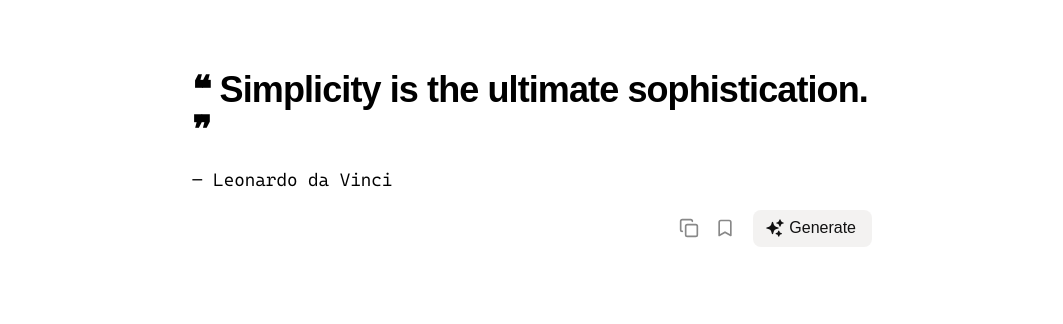
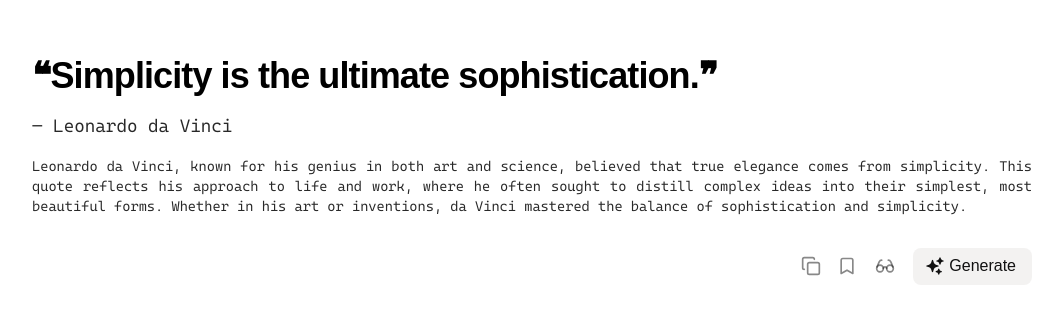
Before and after one commit to kevindermot99/Mate, a React (Vite) app: page / in a window 1280 px wide. Shown: the part 242-566 px from the top of the page, without its empty margins (108-1171 px from the left). Built offline with nearby package versions, Linux system fonts and the light colour scheme; a web font is replaced by a local one.

Commit message:
Update Home.jsx

```diff
--- a/src/components/Home.jsx
+++ b/src/components/Home.jsx
@@ -1,82 +1,101 @@
-import React, { useEffect, useState } from 'react'
-import axios from 'axios'
-import { json, useLocation } from 'react-router-dom'
-import { LuBookmark, LuCopy, LuLanguages, LuVolume2 } from 'react-icons/lu'
+import React, { useEffect, useState } from "react";
+import axios from "axios";
+import { json, useLocation } from "react-router-dom";
+import {
+  LuBookmark,
+  LuCopy,
+  LuGlasses,
+  LuLanguages,
+  LuVolume2,
+} from "react-icons/lu";
 import { HiSparkles } from "react-icons/hi2";
 
 function Home() {
-    const [result, setResult] = useState("")
+  const [result, setResult] = useState("");
   const welcomeResult = {
     content: "Simplicity is the ultimate sophistication.",
     originator: {
+      description:
+        "Leonardo da Vinci, known for his genius in both art and science, believed that true elegance comes from simplicity. This quote reflects his approach to life and work, where he often sought to distill complex ideas into their simplest, most beautiful forms. Whether in his art or inventions, da Vinci mastered the balance of sophistication and simplicity.",
       name: "Leonardo da Vinci",
     },
   };
 
-
-    const location = useLocation()
+  const location = useLocation();
 
   const handleNewQuote = () => {
-
     const options = {
-            method: 'GET',
-            url: 'https://quotes15.p.rapidapi.com/quotes/random/',
+      method: "GET",
+      url: "https://quotes15.p.rapidapi.com/quotes/random/",
       params: {
-                language_code: 'en'
+        language_code: "en",
       },
       headers: {
-                'x-rapidapi-key': '60f4cd0945msh79435640a97e714p13ec56jsnf80bbe924f6c',
-                'x-rapidapi-host': 'quotes15.p.rapidapi.com'
-            }
+        "x-rapidapi-key": "60f4cd0945msh79435640a97e714p13ec56jsnf80bbe924f6c",
+        "x-rapidapi-host": "quotes15.p.rapidapi.com",
+      },
     };
 
     const getQuote = async () => {
       try {
         const response = await axios.request(options);
         // console.log(response.data);
-                setResult(response.data)
-                localStorage.setItem('quoteCache', JSON.stringify(response.data))
+        setResult(response.data);
+        localStorage.setItem("quoteCache", JSON.stringify(response.data));
       } catch (error) {
         // console.error(error);
       }
-        }
+    };
 
-        getQuote()
-    }
+    getQuote();
+  };
 
   useEffect(() => {
-        const cache = localStorage.getItem('quoteCache') || []
+    const cache = localStorage.getItem("quoteCache") || [];
     if (cache.length > 0) {
-            setResult(JSON.parse(cache))
+      setResult(JSON.parse(cache));
     } else {
-            setResult(welcomeResult)
+      setResult(welcomeResult);
     }
-    }, [])
+  }, []);
 
   return (
-        <div className='w-full min-h-svh flex flex-col items-center justify-center text-lg'>
-            <div className='w-full max-w-[680px]'>
-                <h1 className='font-bold text-4xl tracking-tight'>
-                    {result !== "" && "❝ " + result.content + " ❞"}
+    <div className="w-full min-h-svh flex flex-col items-center justify-center text-lg">
+      <div className="w-full max-w-[1080px] pt-10 px-10 relative">
+        <h1 className="font-bold text-4xl tracking-tight">
+          {result !== "" && "❝" + result.content + "❞"}
         </h1>
-                <p className='pt-4 Cascadia'>
+        <p className="pt-4 Cascadia text-dark-color/90">
           {result !== "" && "— " + result.originator.name}
         </p>
-                <div className='flex items-center justify-end gap-4 pt-4'>
-                    <button className='text-dark-color/50 hover:text-dark-color text-xl'>
+        <p className="pt-4 Cascadia text-sm text-justify text-dark-color/90">
+          {result !== "" && result.originator.description !== ""
+            ? result.originator.description
+            : "No description"}
+        </p>
+        <div className="flex items-center justify-end gap-4 py-4 sticky bottom-0 bg-white mt-4">
+          {/* blender */}
+          <div className="absolute -top-3 left-0 w-full h-3 bg-gradient-to-b from-transparent to-white"></div>
+          <button className="text-dark-color/50 hover:text-dark-color text-xl">
             <LuCopy />
           </button>
-                    <button className='text-dark-color/50 hover:text-dark-color text-xl pr-[2px]'>
+          <button className="text-dark-color/50 hover:text-dark-color text-xl pr-[2px]">
             <LuBookmark />
           </button>
-                    <button onClick={handleNewQuote} className='text-dark-color text-xl flex items-center gap-1 bg-stone-200/50 hover:bg-stone-200 transition-all h-[37px] pl-3 pr-4 rounded-lg font-medium group '>
-                        <HiSparkles className='group-hover:rotate-45 transition duration-200' />
-                        <span className='text-base '>Generate</span>
+          <button className="text-dark-color/50 hover:text-dark-color text-xl pr-[2px]">
+            <LuGlasses />
+          </button>
+          <button
+            onClick={handleNewQuote}
+            className="text-dark-color text-xl flex items-center gap-1 bg-stone-200/50 hover:bg-stone-200 transition-all h-[37px] pl-3 pr-4 rounded-lg font-medium group "
+          >
+            <HiSparkles className="group-hover:rotate-45 transition duration-200" />
+            <span className="text-base ">Generate</span>
           </button>
         </div>
       </div>
     </div>
-    )
+  );
 }
 
-export default Home
+export default Home;
```
Lines whose indentation alone changed are shown as unchanged.
